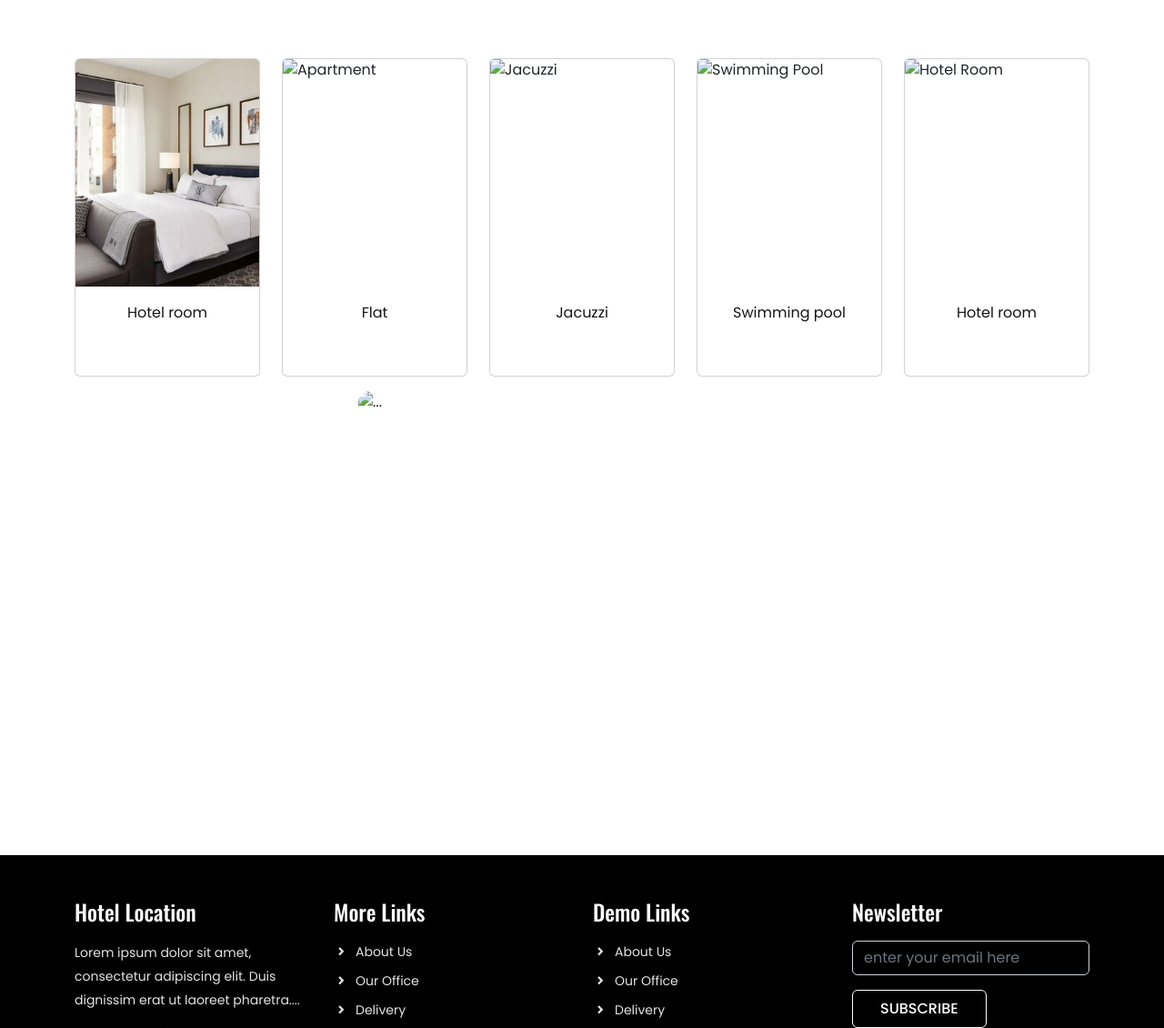
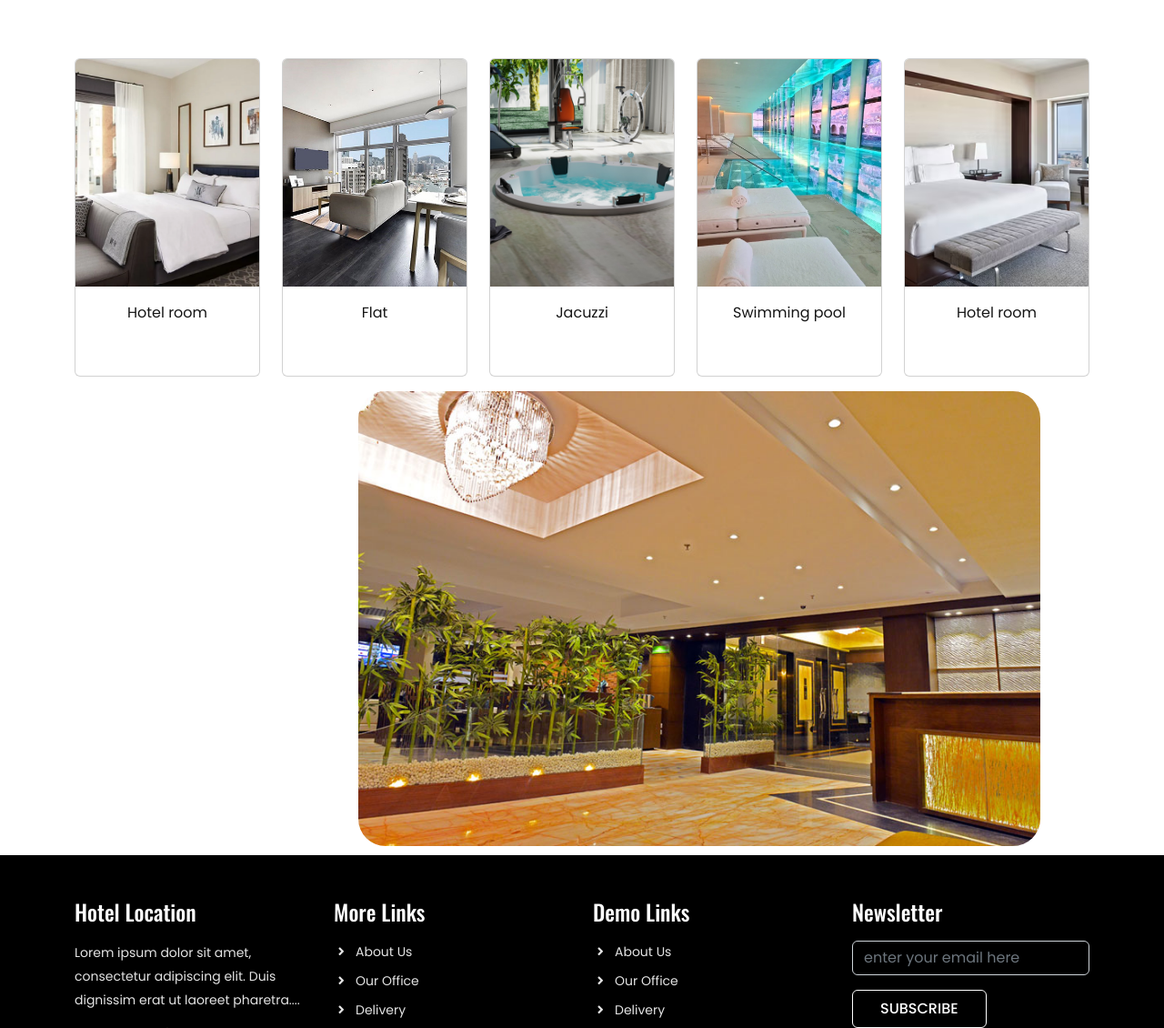
Before and after one commit to KHALID-AL-SAYYAD/hotel-booking, a plain HTML site: page index.html in a window 1280 px wide. Shown: the part 722-1852 px from the top of the page at 91% size. Drawn offline with nearby package versions, Linux system fonts and the light colour scheme; files that its build step writes are made by us from their sources; files whose address does not match are found by name.

Commit message:
fix: update image paths

```diff
--- a/index.html
+++ b/index.html
@@ -194,7 +194,7 @@
       </div>
       <div class="col">
         <div class="card">
-          <img src="././assets/./assets/images/flat.jpg" class="card-img-top" alt="Apartment">
+          <img src="./assets/images/flat.jpg" class="card-img-top" alt="Apartment">
           <div class="card-body text-center">
             <p class="card-text">Flat</p>
           </div>
@@ -202,7 +202,7 @@
       </div>
       <div class="col">
         <div class="card">
-          <img src="././assets/./assets/images/jacuzzi.jpg" class="card-img-top" alt="Jacuzzi">
+          <img src="./assets/images/jacuzzi.jpg" class="card-img-top" alt="Jacuzzi">
           <div class="card-body text-center">
             <p class="card-text">Jacuzzi</p>
           </div>
@@ -210,7 +210,7 @@
       </div>
       <div class="col">
         <div class="card">
-          <img src="././assets/./assets/images/hotel-inside2.webp" class="card-img-top" alt="Swimming Pool">
+          <img src="./assets/images/hotel-inside2.webp" class="card-img-top" alt="Swimming Pool">
           <div class="card-body text-center">
             <p class="card-text">Swimming pool</p>
           </div>
@@ -218,7 +218,7 @@
       </div>
       <div class="col">
         <div class="card">
-          <img src="././assets/./assets/images/room6.avif" class="card-img-top" alt="Hotel Room">
+          <img src="./assets/images/room6.avif" class="card-img-top" alt="Hotel Room">
           <div class="card-body text-center">
             <p class="card-text">Hotel room</p>
           </div>
@@ -230,13 +230,13 @@
   <div id="carouselExampleSlidesOnly" class="carousel slide" data-bs-ride="carousel">
     <div class="carousel-inner">
       <div class="carousel-item active">
-        <img src="././assets/./assets/images/background.jpg" class="d-block w-100" alt="...">
+        <img src="../assets/images/background.jpg" class="d-block w-100" alt="...">
       </div>
       <div class="carousel-item">
-        <img src="././assets/./assets/images/hotel-inside-view.jpg" class="d-block w-100" alt="...">
+        <img src="./assets/images/hotel-inside-view.jpg" class="d-block w-100" alt="...">
       </div>
       <div class="carousel-item">
-        <img src="././assets/./assets/images/view.jpg" class="d-block w-100" alt="...">
+        <img src="./assets/images/view.jpg" class="d-block w-100" alt="...">
       </div>
     </div>
 </div>
```
